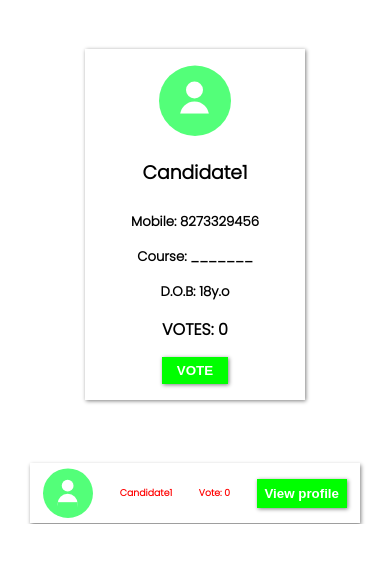
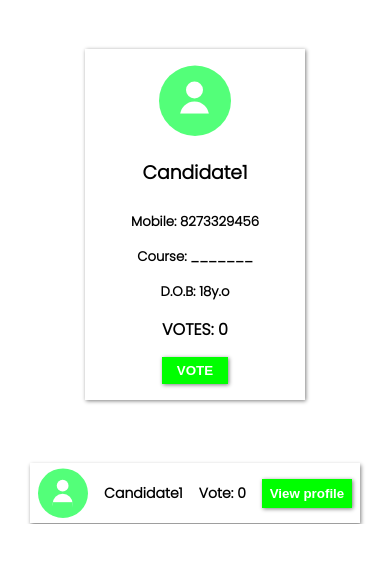
Before and after one commit to Amitarya27/online-election-website, a plain HTML site: page online election website/voting-page.html in a window 390 px wide. Shown: the part 198-760 px from the top of the page. Drawn offline with Linux system fonts and the light colour scheme.

Commit message:
Update voting.css

```diff
--- a/online election website/styles/voting.css
+++ b/online election website/styles/voting.css
@@ -84,8 +84,6 @@
         height: 100%;
     }
     .candidate-list .candidate-item{
-        font-size: 8px;
-        color: red;
-
+        font-size: 12px;
     }
 }
```
